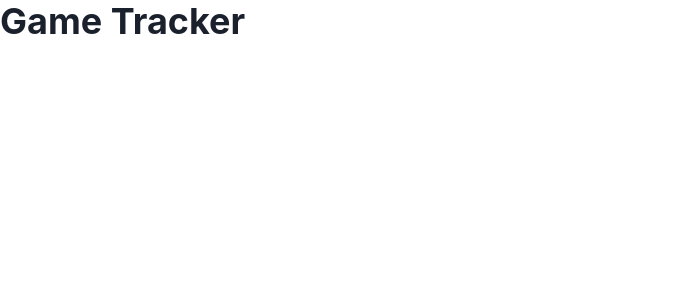
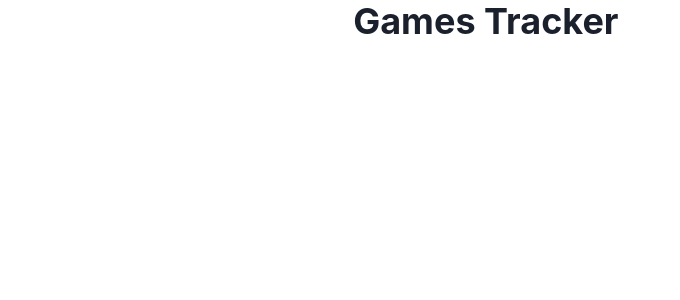
Before and after one commit to chrisvasqm/react-gametracker, a React (Vite) app: page / in a window 1280 px wide. Shown: the top 300 px of the page, without its empty margins (0-680 px from the left). Built offline with nearby package versions, Linux system fonts and the light colour scheme.

Commit message:
Add container

```diff
--- a/src/App.tsx
+++ b/src/App.tsx
@@ -1,9 +1,11 @@
-import { Heading } from '@chakra-ui/react';
+import { Container, Heading } from '@chakra-ui/react';
 
 function App() {
   return (
     <>
-      <Heading>Game Tracker</Heading>
+      <Container size={['md', 'sm']}>
+        <Heading>Games Tracker</Heading>
+      </Container>
     </>
   );
 }
```
